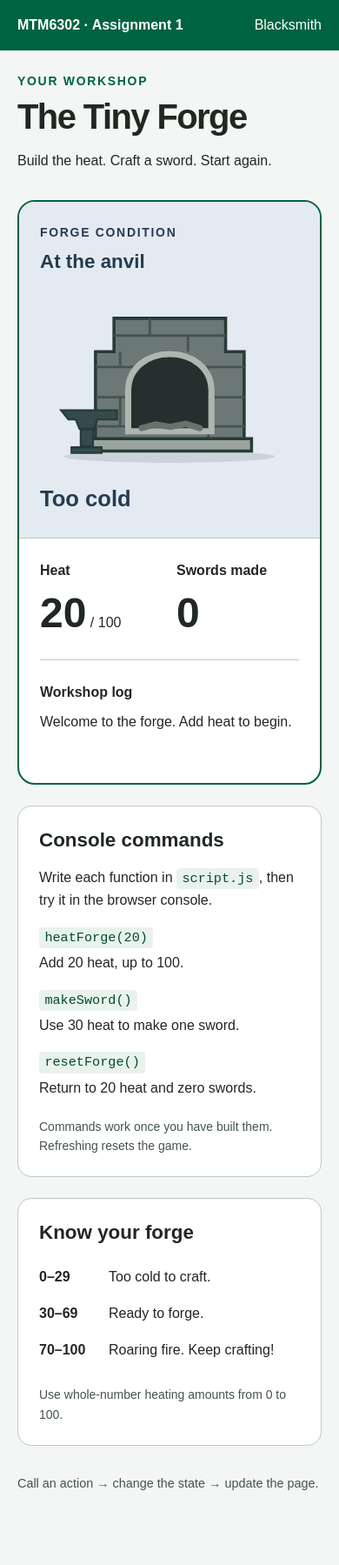
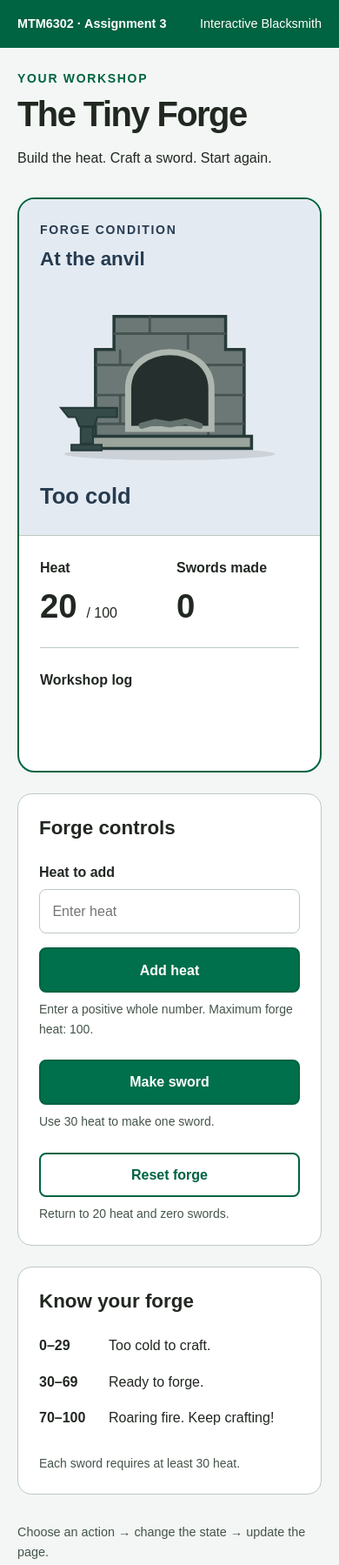
Before and after one commit to muji0006/A3-Interactive-Blacksmith, a plain HTML site: page index.html in a window 390 px wide. Shown: the whole page at 87% size. Before the commit the page ends 1757 px from the top, so only its background shows below. Drawn offline with Linux system fonts and the light colour scheme.

Commit message:
Complete Assignment 3 - Interactive Blacksmith

```diff
--- a/index.html
+++ b/index.html
@@ -1,60 +1,156 @@
+
 <!doctype html>
 <html lang="en">
 <head>
   <meta charset="utf-8">
   <meta name="viewport" content="width=device-width, initial-scale=1">
-  <title>Blacksmith — The Tiny Forge</title>
+  <title>Blacksmith - The Tiny Forge</title>
   <link rel="stylesheet" href="styles.css">
   <script src="script.js" defer></script>
 </head>
 <body>
-  <header><p>MTM6302 · Assignment 1</p><span>Blacksmith</span></header>
+
+  <header>
+    <p>MTM6302 · Assignment 3</p>
+    <span>Interactive Blacksmith</span>
+  </header>
+
   <main>
     <p class="eyebrow">Your workshop</p>
     <h1>The Tiny Forge</h1>
     <p class="intro">Build the heat. Craft a sword. Start again.</p>
+
     <div class="layout">
-      <!-- JavaScript applies exactly one status class to this container. -->
+
       <section id="forge" class="forge is-cold" aria-labelledby="forge-heading">
+
         <div class="forge-top">
           <p class="eyebrow">Forge condition</p>
           <h2 id="forge-heading">At the anvil</h2>
-          <img id="forge-image" src="assets/forge-cold.svg" width="420" height="290"
-            alt="A stone forge with dark coals and no flames">
+
+          <img
+            id="forge-image"
+            src="assets/forge-cold.svg"
+            width="420"
+            height="290"
+            alt="A stone forge with dark coals and no flames"
+          >
+
           <p id="forge-status" class="status">Too cold</p>
         </div>
+
         <div class="readings">
-          <div><h3>Heat</h3><p><span id="heat-value">20</span><span class="unit"> / 100</span></p></div>
-          <div><h3>Swords made</h3><p id="sword-count">0</p></div>
+
+          <div>
+            <h3>Heat</h3>
+            <p>
+              <span id="heat-value">20</span>
+              <span class="unit"> / 100</span>
+            </p>
+          </div>
+
+          <div>
+            <h3>Swords made</h3>
+            <p id="sword-count">0</p>
+          </div>
+
         </div>
+
         <div class="message-box">
           <h3>Workshop log</h3>
-          <p id="action-message" role="status">Welcome to the forge. Add heat to begin.</p>
+          <p id="action-message" role="status" aria-live="polite"></p>
         </div>
+
       </section>
-      <aside aria-label="Game instructions">
+
+      <aside aria-label="Forge controls and instructions">
+
+        <section class="panel controls-panel">
+
+          <h2>Forge controls</h2>
+
+          <div class="heat-control">
+
+            <label for="heat-input">Heat to add</label>
+
+            <div class="heat-input-row">
+
+              <input
+                type="number"
+                id="heat-input"
+                min="1"
+                step="1"
+                placeholder="Enter heat"
+              >
+
+              <button type="button" id="add-heat-button">
+                Add heat
+              </button>
+
+            </div>
+
+            <p class="note">
+              Enter a positive whole number. Maximum forge heat: 100.
+            </p>
+
+          </div>
+
+          <div class="button-control">
+
+            <button type="button" id="make-sword-button" class="primary-button">
+              Make sword
+            </button>
+
+            <p class="note">Use 30 heat to make one sword.</p>
+
+          </div>
+
+          <div class="button-control">
+
+            <button type="button" id="reset-forge-button" class="reset-button">
+              Reset forge
+            </button>
+
+            <p class="note">Return to 20 heat and zero swords.</p>
+
+          </div>
+
+        </section>
+
         <section class="panel">
-          <h2>Console commands</h2>
-          <p>Write each function in <code>script.js</code>, then try it in the browser console.</p>
-          <dl>
-            <dt><code>heatForge(20)</code></dt><dd>Add 20 heat, up to 100.</dd>
-            <dt><code>makeSword()</code></dt><dd>Use 30 heat to make one sword.</dd>
-            <dt><code>resetForge()</code></dt><dd>Return to 20 heat and zero swords.</dd>
-          </dl>
-          <p class="note">Commands work once you have built them. Refreshing resets the game.</p>
+
+          <h2>Know your forge</h2>
+
+          <ul class="rules">
+            <li>
+              <strong>0–29</strong>
+              <span>Too cold to craft.</span>
+            </li>
+
+            <li>
+              <strong>30–69</strong>
+              <span>Ready to forge.</span>
+            </li>
+
+            <li>
+              <strong>70–100</strong>
+              <span>Roaring fire. Keep crafting!</span>
+            </li>
+          </ul>
+
+          <p class="note">Each sword requires at least 30 heat.</p>
+
         </section>
-        <section class="panel">
-          <h2>Know your forge</h2>
-          <ul class="rules">
-            <li><strong>0–29</strong><span>Too cold to craft.</span></li>
-            <li><strong>30–69</strong><span>Ready to forge.</span></li>
-            <li><strong>70–100</strong><span>Roaring fire. Keep crafting!</span></li>
-          </ul>
-          <p class="note">Use whole-number heating amounts from 0 to 100.</p>
-        </section>
+
       </aside>
+
     </div>
-    <footer>Call an action → change the state → update the page.</footer>
+
+    <footer>
+      Choose an action → change the state → update the page.
+    </footer>
+
   </main>
+
 </body>
 </html>
--- a/script.js
+++ b/script.js
@@ -1,28 +1,31 @@
-// Assignment 1: Blacksmith — The Tiny Forge
 
-// PLAN: Write a short pseudocode plan for making a sword here.
+// Blacksmith - Assignment 3
 
-// PLAN:
-// Check if the forge has at least 30 heat.
-// If it does, use 30 heat and make one sword.
-// If it does not, keep the heat and sword count the same.
-// Show a message explaining what happened.
-// Update the forge display.
+// Plan:
+// - Get the buttons and the heat input.
+// - Check the heat amount before adding it.
+// - Use the game functions for the three actions.
+// - Update the page after each action.
 
-// 1. Select the forge, heat, sword count, status, image, and message elements.
-//    Find their IDs in index.html.
-const $forge = document.querySelector( "#forge");
+// Get the parts of the page that show the forge.
+const $forge = document.querySelector("#forge");
 const $heatValue = document.querySelector("#heat-value");
 const $swordCount = document.querySelector("#sword-count");
 const $forgeStatus = document.querySelector("#forge-status");
 const $forgeImage = document.querySelector("#forge-image");
 const $actionMessage = document.querySelector("#action-message");
 
-// 2. Create the two state variables: heat and swords made.
+// Get the controls.
+const $heatInput = document.querySelector("#heat-input");
+const $addHeatButton = document.querySelector("#add-heat-button");
+const $makeSwordButton = document.querySelector("#make-sword-button");
+const $resetForgeButton = document.querySelector("#reset-forge-button");
+
+// Starting values.
 let forgeHeat = 20;
 let swordsMade = 0;
 
-// 3. Write getForgeStatus(heatValue). Return the correct status string.
+// Check the forge status.
 function getForgeStatus(heatValue) {
   if (heatValue < 30) {
     return "Too cold";
@@ -33,9 +36,7 @@ function getForgeStatus(heatValue) {
   }
 }
 
-// 4. Write updateForge(). Update text and apply one status class.
-//    Change the supplied forge image src and alt to match the heat.
-//    Keep the most recent action message visible.
+// Update the numbers, status, and forge picture.
 function updateForge() {
   $heatValue.textContent = forgeHeat;
   $swordCount.textContent = swordsMade;
@@ -43,16 +44,19 @@ function updateForge() {
   const status = getForgeStatus(forgeHeat);
   $forgeStatus.textContent = status;
 
+  // Remove the old class before adding the new one.
   $forge.classList.remove("is-cold", "is-ready", "is-roaring");
 
   if (status === "Too cold") {
     $forge.classList.add("is-cold");
     $forgeImage.src = "assets/forge-cold.svg";
     $forgeImage.alt = "A stone forge with dark coals and no flames";
+
   } else if (status === "Ready to forge") {
     $forge.classList.add("is-ready");
     $forgeImage.src = "assets/forge-ready.svg";
     $forgeImage.alt = "A stone forge with a small orange fire";
+
   } else {
     $forge.classList.add("is-roaring");
     $forgeImage.src = "assets/forge-roaring.svg";
@@ -60,23 +64,20 @@ function updateForge() {
   }
 }
 
-// 5. Write resetForge(). Restore the state, message, and display.
+// Put everything back to the beginning.
 function resetForge() {
   forgeHeat = 20;
   swordsMade = 0;
 
-  $actionMessage.textContent = "Welcome to the forge. Add heat to begin.";
+  $heatInput.value = "";
+  $actionMessage.textContent = "";
 
   updateForge();
 }
 
-// 6. Write heatForge(amount). Add heat, cap it, and update the page.
+// Add heat, but don't go over 100.
 function heatForge(amount) {
-  forgeHeat += amount;
-
-  if (forgeHeat > 100) {
-    forgeHeat = 100;
-  }
+  forgeHeat = Math.min(forgeHeat + amount, 100);
 
   $actionMessage.textContent =
     `Heating complete. The forge is at ${forgeHeat} heat.`;
@@ -84,13 +85,14 @@ function heatForge(amount) {
   updateForge();
 }
 
-// 7. Write makeSword(). Handle both success and insufficient heat.
+// Make a sword if there's enough heat.
 function makeSword() {
   if (forgeHeat >= 30) {
     forgeHeat -= 30;
     swordsMade += 1;
 
     $actionMessage.textContent = "Sword crafted successfully.";
+
   } else {
     $actionMessage.textContent =
       "Not enough heat. Add more heat to make a sword.";
@@ -98,6 +100,38 @@ function makeSword() {
 
   updateForge();
 }
-// 8. Call resetForge() once to start the game.
+
+// Add heat button:
+// Read the number, check it, then add it if it's valid.
+$addHeatButton.addEventListener("click", function () {
+  const inputValue = $heatInput.value.trim();
+  const amount = Number(inputValue);
+
+  if (
+    inputValue === "" ||
+    !Number.isFinite(amount) ||
+    !Number.isInteger(amount) ||
+    amount <= 0
+  ) {
+    $actionMessage.textContent =
+      "Please enter a positive whole number.";
+    return;
+  }
+
+  heatForge(amount);
+});
+
+// Make sword button:
+// The function checks if there's enough heat.
+$makeSwordButton.addEventListener("click", function () {
+  makeSword();
+});
+
+// Reset button:
+// Start over and clear the message.
+$resetForgeButton.addEventListener("click", function () {
+  resetForge();
+});
+
+// Show the starting forge when the page opens.
 resetForge();
-// Use the tests in ASSIGNMENT.md to check your work.
--- a/styles.css
+++ b/styles.css
@@ -1,41 +1,312 @@
-:root { color-scheme: light; font-family: Arial, Helvetica, sans-serif; color: #212721; background: #f3f6f4; }
-* { box-sizing: border-box; }
-body { margin: 0; line-height: 1.6; font-size: 1rem; }
-header { padding: 1rem max(1.25rem, calc((100vw - 1080px) / 2)); background: #006341; color: white; display: flex; justify-content: space-between; gap: 1rem; flex-wrap: wrap; }
-header p { margin: 0; font-weight: bold; }
-main { max-width: 1120px; padding: 2.5rem 1.25rem; margin: auto; }
-h1 { font-size: clamp(2.5rem, 6vw, 4rem); line-height: 1.1; letter-spacing: -.04em; margin: .25rem 0 1rem; }
-h2 { font-size: 1.4rem; line-height: 1.3; margin: 0 0 1rem; }
-h3 { font-size: 1rem; margin: 0 0 .5rem; }
-p { margin: 0 0 1rem; }
-.eyebrow { color: #006341; text-transform: uppercase; letter-spacing: .12em; font-weight: bold; font-size: .875rem; margin-bottom: .5rem; }
-.intro { margin-bottom: 2rem; }
-.layout { display: grid; grid-template-columns: 1.15fr 1fr; gap: 1.5rem; align-items: start; }
-.forge { --status-bg: #e4eaf1; --status-ink: #263b50; border: 2px solid #006341; background: white; border-radius: 1.25rem; overflow: hidden; }
-.forge-top { padding: 2rem; background: var(--status-bg); color: var(--status-ink); border-bottom: 1px solid #bdc9c2; }
-.forge-top .eyebrow { color: inherit; }
-.forge-top h2 { margin-bottom: 2rem; }
-.status { font-size: clamp(1.6rem, 4vw, 2.25rem); font-weight: bold; margin: 0; }
-.readings { display: grid; grid-template-columns: 1fr 1fr; padding: 2rem; gap: 1rem; }
-.readings p { font-size: 3rem; line-height: 1.2; font-weight: bold; margin: 0; }
-.unit { font-size: 1rem; font-weight: normal; }
-.message-box { margin: 0 2rem 2rem; padding-top: 1.5rem; border-top: 1px solid #bdc9c2; }
-.message-box p { margin: 0; min-height: 3.2em; }
-aside { display: grid; gap: 1.5rem; }
-.panel { padding: 1.5rem; background: white; border: 1px solid #bdc9c2; border-radius: 1rem; }
-dl { margin: 0; }
-dt { margin-top: 1rem; }
-dd { margin-left: 0; margin-top: .25rem; }
-code { background: #e9f2ec; color: #004b31; padding: .2rem .4rem; border-radius: .25rem; font-size: .95rem; overflow-wrap: anywhere; }
-.note { font-size: .875rem; margin: 1.25rem 0 0; color: #455449; }
-.rules { list-style: none; padding: 0; margin: 0; }
-.rules li { display: flex; gap: 1rem; padding: .5rem 0; }
-.rules strong { min-width: 4rem; }
-footer { margin-top: 2rem; font-size: .9rem; color: #455449; }
-/* Match these class names in updateForge(). Remove the old class first. */
-.is-cold { --status-bg: #e4eaf1; --status-ink: #263b50; }
-.is-ready { --status-bg: #d8eee1; --status-ink: #004b31; }
-.is-roaring { --status-bg: #ffe3b5; --status-ink: #703400; }
-@media (max-width: 700px) { .layout { grid-template-columns: 1fr; } main { padding-top: 1.5rem; } .forge-top, .readings { padding: 1.5rem; } .message-box { margin-inline: 1.5rem; } }
 
-#forge-image { display: block; width: 100%; height: auto; max-height: 240px; object-fit: contain; margin: -1rem auto 1rem; }
+:root {
+  color-scheme: light;
+  font-family: Arial, Helvetica, sans-serif;
+  color: #212721;
+  background: #f3f6f4;
+}
+
+* {
+  box-sizing: border-box;
+}
+
+body {
+  margin: 0;
+  line-height: 1.6;
+  font-size: 1rem;
+}
+
+header {
+  padding: 1rem max(1.25rem, calc((100vw - 1080px) / 2));
+  background: #006341;
+  color: white;
+  display: flex;
+  justify-content: space-between;
+  gap: 1rem;
+  flex-wrap: wrap;
+}
+
+header p {
+  margin: 0;
+  font-weight: bold;
+}
+
+main {
+  max-width: 1120px;
+  padding: 2.5rem 1.25rem;
+  margin: auto;
+}
+
+h1 {
+  font-size: clamp(2.5rem, 6vw, 4rem);
+  line-height: 1.1;
+  letter-spacing: -.04em;
+  margin: .25rem 0 1rem;
+}
+
+h2 {
+  font-size: 1.4rem;
+  line-height: 1.3;
+  margin: 0 0 1rem;
+}
+
+h3 {
+  font-size: 1rem;
+  margin: 0 0 .5rem;
+}
+
+p {
+  margin: 0 0 1rem;
+}
+
+.eyebrow {
+  color: #006341;
+  text-transform: uppercase;
+  letter-spacing: .12em;
+  font-weight: bold;
+  font-size: .875rem;
+  margin-bottom: .5rem;
+}
+
+.intro {
+  margin-bottom: 2rem;
+}
+
+.layout {
+  display: grid;
+  grid-template-columns: 1.15fr 1fr;
+  gap: 1.5rem;
+  align-items: start;
+}
+
+.forge {
+  --status-bg: #e4eaf1;
+  --status-ink: #263b50;
+  border: 2px solid #006341;
+  background: white;
+  border-radius: 1.25rem;
+  overflow: hidden;
+}
+
+.forge-top {
+  padding: 2rem;
+  background: var(--status-bg);
+  color: var(--status-ink);
+  border-bottom: 1px solid #bdc9c2;
+}
+
+.forge-top .eyebrow {
+  color: inherit;
+}
+
+.forge-top h2 {
+  margin-bottom: 2rem;
+}
+
+.status {
+  font-size: clamp(1.6rem, 4vw, 2.25rem);
+  font-weight: bold;
+  margin: 0;
+}
+
+#forge-image {
+  display: block;
+  width: 100%;
+  height: auto;
+  max-height: 240px;
+  object-fit: contain;
+  margin: -1rem auto 1rem;
+}
+
+.readings {
+  display: grid;
+  grid-template-columns: 1fr 1fr;
+  padding: 2rem;
+  gap: 1rem;
+}
+
+.readings p {
+  font-size: 3rem;
+  line-height: 1.2;
+  font-weight: bold;
+  margin: 0;
+}
+
+.unit {
+  font-size: 1rem;
+  font-weight: normal;
+}
+
+.message-box {
+  margin: 0 2rem 2rem;
+  padding-top: 1.5rem;
+  border-top: 1px solid #bdc9c2;
+}
+
+.message-box p {
+  margin: 0;
+  min-height: 3.2em;
+}
+
+aside {
+  display: grid;
+  gap: 1.5rem;
+}
+
+.panel {
+  padding: 1.5rem;
+  background: white;
+  border: 1px solid #bdc9c2;
+  border-radius: 1rem;
+}
+
+.controls-panel {
+  display: grid;
+  gap: 1.5rem;
+}
+
+.controls-panel h2 {
+  margin-bottom: 0;
+}
+
+.heat-control label {
+  display: block;
+  font-weight: bold;
+  margin-bottom: .4rem;
+}
+
+.heat-input-row {
+  display: grid;
+  grid-template-columns: minmax(0, 1fr) auto;
+  gap: 1rem;
+}
+
+input[type="number"] {
+  width: 100%;
+  min-width: 0;
+  padding: .75rem .9rem;
+  border: 1px solid #bdc9c2;
+  border-radius: .5rem;
+  font: inherit;
+  color: #212721;
+  background: white;
+}
+
+input[type="number"]:focus-visible,
+button:focus-visible {
+  outline: 3px solid #8bc7aa;
+  outline-offset: 3px;
+}
+
+button {
+  min-height: 48px;
+  padding: .7rem 1.2rem;
+  border: 2px solid #006341;
+  border-radius: .5rem;
+  background: #006f4b;
+  color: white;
+  font: inherit;
+  font-weight: bold;
+  cursor: pointer;
+}
+
+button:hover {
+  background: #004b31;
+}
+
+.primary-button {
+  width: 100%;
+}
+
+.reset-button {
+  width: 100%;
+  color: #006341;
+  background: white;
+}
+
+.reset-button:hover {
+  color: white;
+}
+
+.button-control .note,
+.heat-control .note {
+  margin: .5rem 0 0;
+}
+
+.note {
+  font-size: .875rem;
+  margin: 1.25rem 0 0;
+  color: #455449;
+}
+
+.rules {
+  list-style: none;
+  padding: 0;
+  margin: 0;
+}
+
+.rules li {
+  display: flex;
+  gap: 1rem;
+  padding: .5rem 0;
+}
+
+.rules strong {
+  min-width: 4rem;
+}
+
+footer {
+  margin-top: 2rem;
+  font-size: .9rem;
+  color: #455449;
+}
+
+/* Forge colours for each heat level. */
+.is-cold {
+  --status-bg: #e4eaf1;
+  --status-ink: #263b50;
+}
+
+.is-ready {
+  --status-bg: #d8eee1;
+  --status-ink: #004b31;
+}
+
+.is-roaring {
+  --status-bg: #ffe3b5;
+  --status-ink: #703400;
+}
+
+/* Make the layout fit smaller screens. */
+@media (max-width: 700px) {
+  .layout {
+    grid-template-columns: 1fr;
+  }
+
+  main {
+    padding-top: 1.5rem;
+  }
+
+  .forge-top,
+  .readings {
+    padding: 1.5rem;
+  }
+
+  .message-box {
+    margin-inline: 1.5rem;
+  }
+}
+
+@media (max-width: 420px) {
+  .heat-input-row {
+    grid-template-columns: 1fr;
+  }
+
+  header {
+    font-size: .9rem;
+  }
+
+  .readings p {
+    font-size: 2.4rem;
+  }
+}
```
